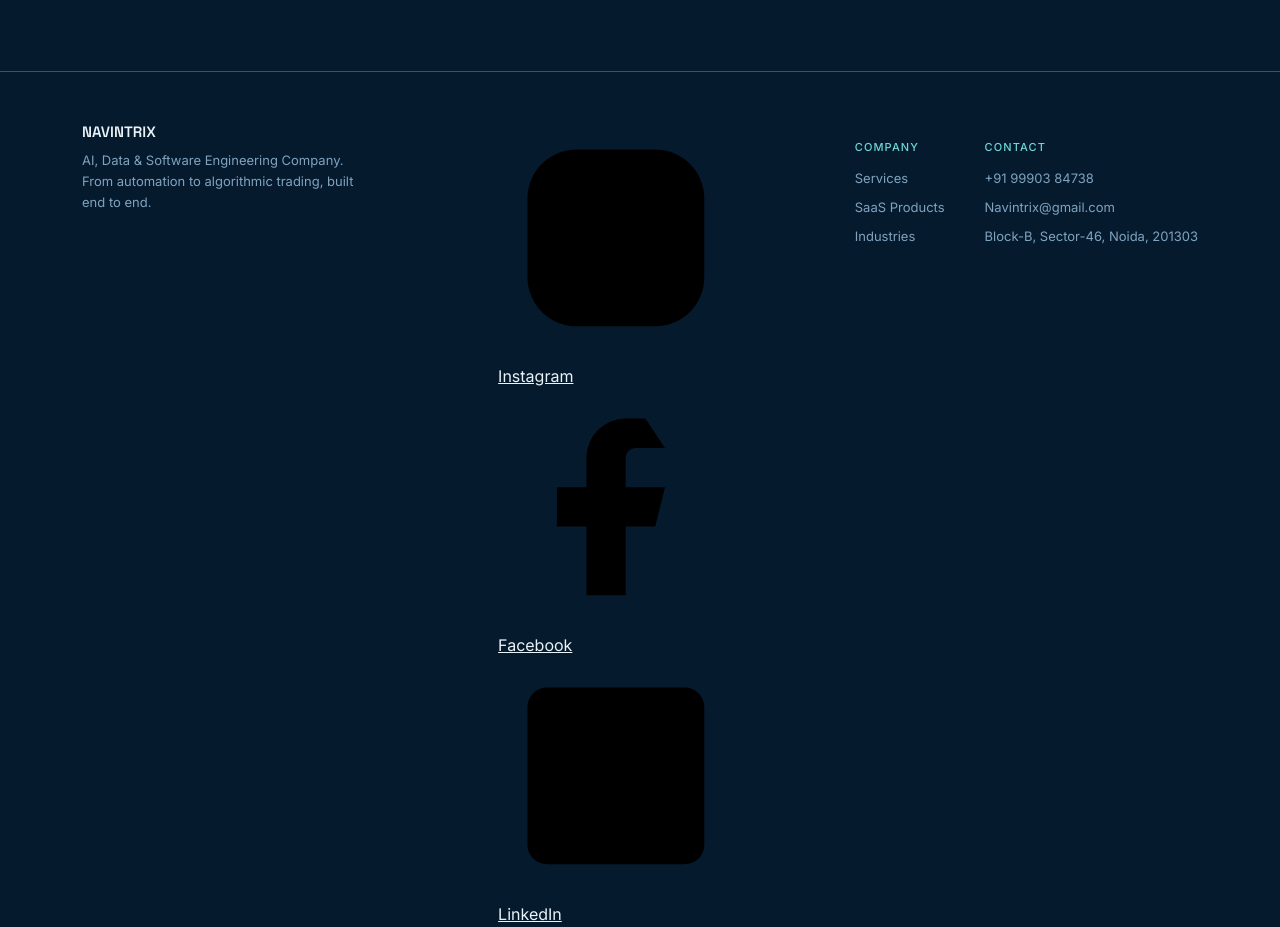
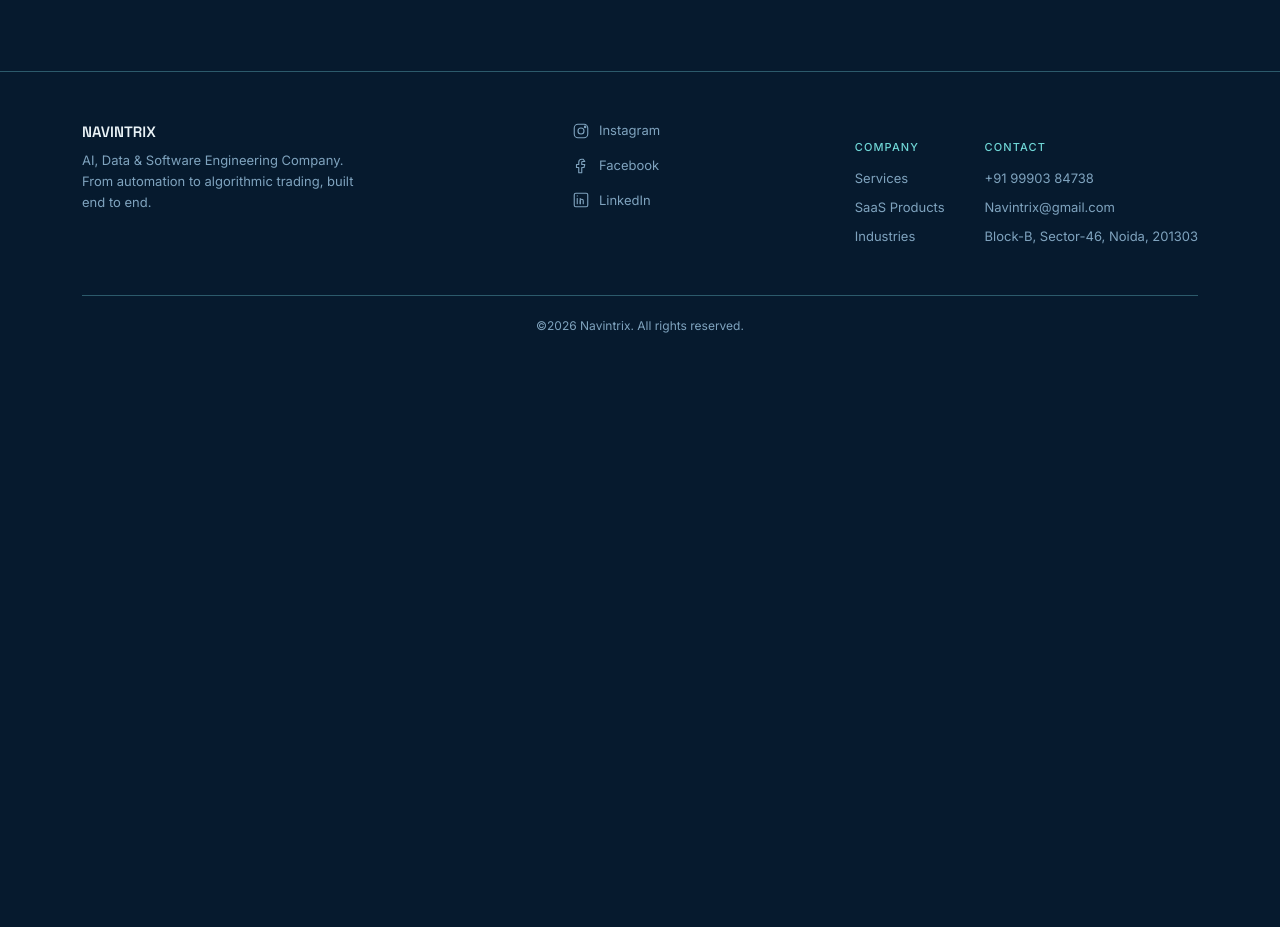
Before and after one commit to pragya150/Mine_Pragya, a plain HTML site: page public/index.html in a window 1280 px wide. Shown: the part 2540-3467 px from the top of the page. After the commit the page ends 2907 px from the top, so only its background shows below. Drawn offline with Linux system fonts and the light colour scheme; no server answers.

Commit message:
Add footer social styles to styles.css

```diff
--- a/public/styles.css
+++ b/public/styles.css
@@ -202,6 +202,26 @@ footer{border-top:1px solid var(--line-dim);padding:48px 0 32px;overflow:hidden;
   margin-top:40px;padding-top:20px;border-top:1px solid var(--line-dim);
   display:flex;justify-content:center;align-items:center;text-align:center;font-size:12px;color:var(--muted);flex-wrap:wrap;gap:10px;
 }
+.footer-social{
+  display:flex;
+  flex-direction:column;
+  gap:14px;
+  align-self:flex-start;
+}
+.footer-social a{
+  display:flex;
+  align-items:center;
+  gap:9px;
+  color:var(--muted);
+  text-decoration:none;
+  font-size:13px;
+  transition:color .2s;
+}
+.footer-social a:hover{color:var(--line);}
+.footer-social svg{
+  width:18px;height:18px;flex-shrink:0;
+  stroke:currentColor;fill:none;stroke-width:1.5;stroke-linecap:round;stroke-linejoin:round;
+}
 
 @media (prefers-reduced-motion: reduce){.flow-dot{animation:none !important;}}
 a:focus-visible, button:focus-visible, input:focus-visible, textarea:focus-visible, select:focus-visible{
```
